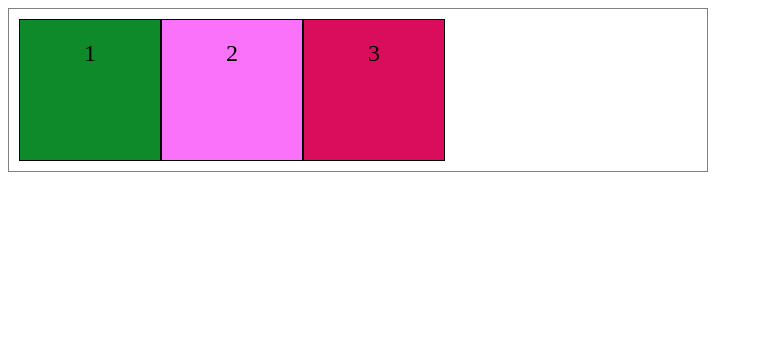
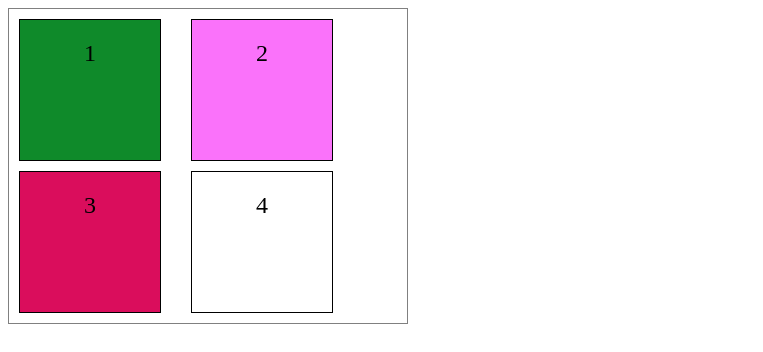
Before and after one commit to trainingLeader/flexdemo, a plain HTML site: page index.html in a window 1280 px wide. Shown: the whole page, without its empty margins (0-763 px from the left). Drawn offline with Linux system fonts and the light colour scheme.

Commit message:
feat: :sparkles: Update
Update css

```diff
--- a/index.html
+++ b/index.html
@@ -11,6 +11,7 @@
         <div class="item">1</div>
         <div class="item">2</div>
         <div class="item">3</div>
+        <div class="item">4</div>
 
     </section>
 </body>
--- a/style.css
+++ b/style.css
@@ -5,8 +5,8 @@
     border: 1px solid gray;
     padding: 10px;
     box-sizing: border-box;
-    max-width: 700px;
-    justify-content: flex-start;
+    max-width: 400px;
+    gap: 10px 30px;
   }
 
   .item {
```
